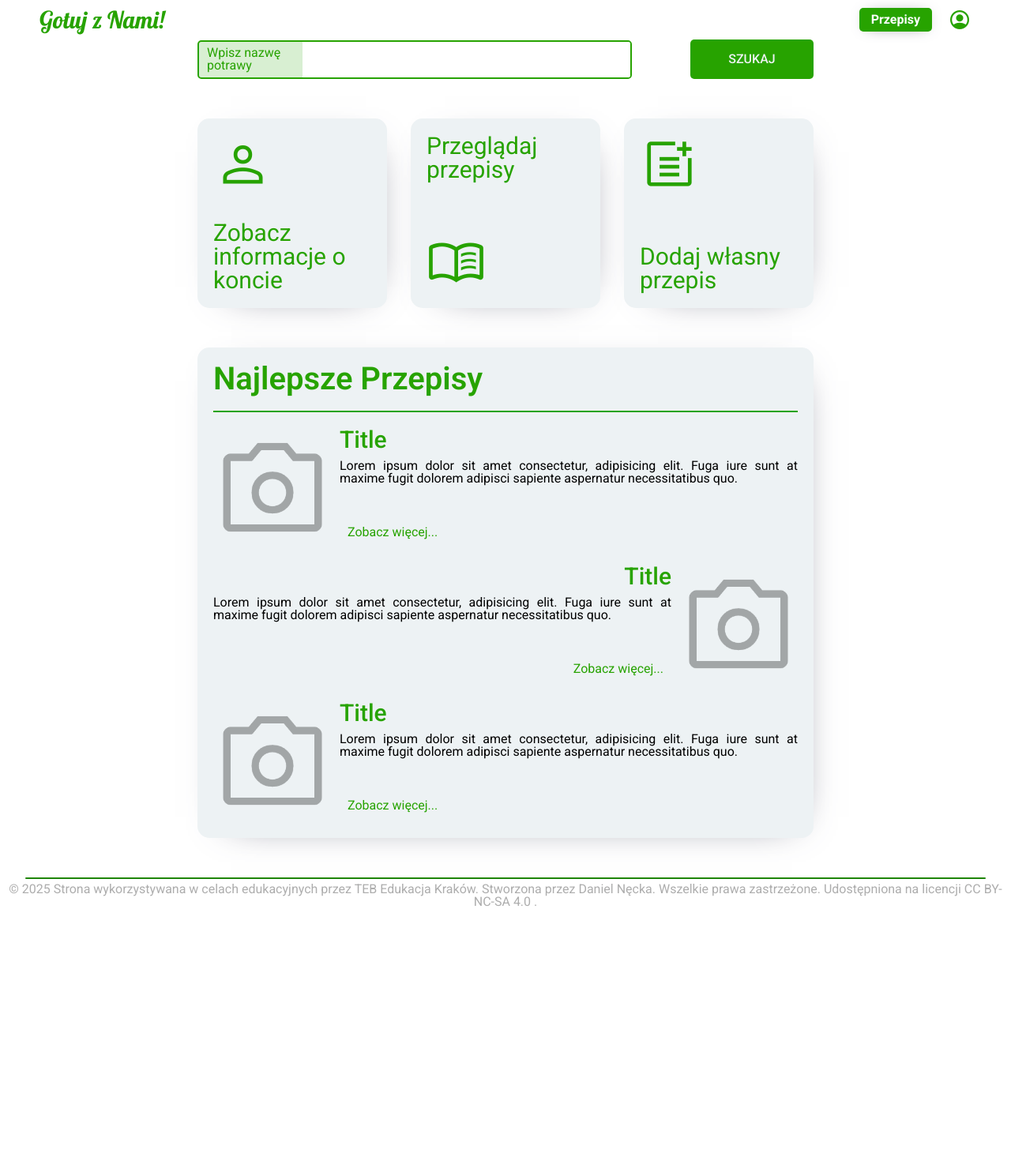
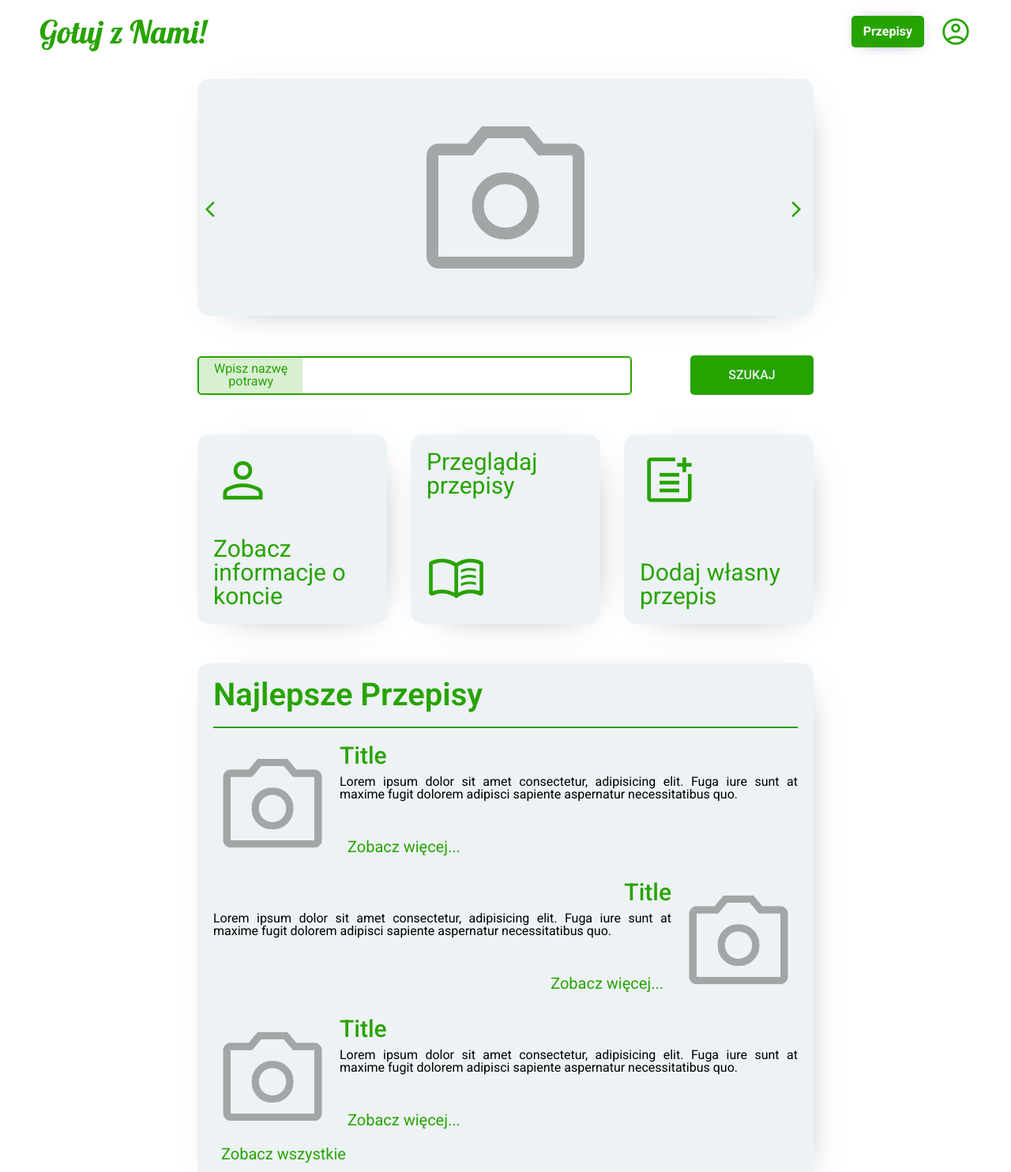
Before and after one commit to JaToExe/kitchenRecipes, a plain HTML site: page index.html in a window 1280 px wide. Shown: the top 1484 px of the page at 79% size. Before the commit the page ends 1155 px from the top, so only its background shows below. Drawn offline with nearby package versions, Linux system fonts and the light colour scheme.

Commit message:
ass slider structure

```diff
--- a/index.html
+++ b/index.html
@@ -30,6 +30,20 @@
 
     <main>
         <section class="content">
+            <div class="row">
+                <div class="silderBox">
+                    <div class="slide1 slide"></div>
+                    <div class="slide2 slide deActive"></div>
+                    <div class="slide3 slide deActive"></div>
+
+                    <div class="controlPanel">
+                        <span class="material-symbols-outlined">arrow_back_ios</span>
+
+                        <span class="material-symbols-outlined">arrow_forward_ios</span>
+                    </div>
+                </div>
+            </div>
+
             <div class="row">
                 <div class="searchBox">
                     <div class="searchDiv">
@@ -101,6 +115,8 @@
                                 <div class="seeMore">Zobacz więcej...</div>
                             </section>
                         </div>
+
+                        <p class="seeMore">Zobacz wszystkie</p>
                     </div>
                 </div>
             </div>
@@ -110,10 +126,14 @@
     <div class="separator"></div>
 
     <footer>
-        <p>&#169; 2025 Strona wykorzystywana w celach edukacyjnych przez TEB Edukacja Kraków. Stworzona przez Daniel Nęcka. Wszelkie prawa zastrzeżone. Udostępniona na licencji
-            <a href="https://creativecommons.org/licenses/by-nc-sa/4.0/" target="_blank">
-                CC BY-NC-SA 4.0
-            </a>.</p>
+        <p>
+            &#169; 2025 Daniel Nęcka. Wszelkie prawa zastrzeżone.
+
+            Niniejsza strona internetowa oraz wszystkie zawarte na niej treści są udostępniane wyłącznie do odczytu.
+            Zabrania się kopiowania, rozpowszechniania oraz wykorzystywania treści do korzyści   własnych bez uprzedniej, pisemnej zgody autora.
+
+            Kontakt: neckadaniel@gmail.com
+        </p>
     </footer>
 
 </body>
--- a/scss/_footer.scss
+++ b/scss/_footer.scss
@@ -16,11 +16,7 @@ footer {
 
     font-family: "Roboto", sans-serif;
 
-    a {
-        font-size: 16px;
-
-        text-decoration: none;
-
-        color: rgb(173, 173, 173);
-    }
+    padding-left: 20px;
+    padding-right: 20px;
+    box-sizing: border-box;
 }
--- a/scss/_header.scss
+++ b/scss/_header.scss
@@ -1,6 +1,6 @@
 header {
     width: 100%;
-    height: 50px;
+    height: 80px;
 
     padding-left: 50px;
     padding-right: 50px;
@@ -20,7 +20,7 @@ header {
         align-items: center;
 
         h1 {
-            font-size: 30px;
+            font-size: 40px;
 
             font-family: "Lobster", sans-serif;
 
@@ -43,7 +43,7 @@ header {
             p {
                 font-family: "Roboto", sans-serif;
 
-                height: 30px;
+                height: 40px;
                 padding-left: 15px;
                 padding-right: 15px;
 
@@ -72,13 +72,13 @@ header {
             }
 
             .material-symbols-outlined {
-                font-size: 30px;
+                font-size: 40px;
 
                 color: #27A300;
 
                 transition: background-color 0.7s, color 0.7s;
 
-                font-variation-settings: 'FILL' 1, 'wght' 400, 'GRAD' 0, 'opsz' 0 !important;
+
 
                 cursor: default;
             }
--- a/scss/_main.scss
+++ b/scss/_main.scss
@@ -21,6 +21,51 @@ main{
             gap: 30px;
 
             margin-top: 50px;
+
+            .silderBox {
+                width: 100%;
+                height: 300px;
+
+                background-color: #edf2f4;
+                box-shadow: 8px 8px 48px -35px rgba(66, 68, 90, 1);
+
+                margin-top: 50px;
+
+                border-radius: 15px;
+
+                .slide {
+                    width: 100%;
+                    height: 300px;
+
+                    background: url(../assets/camera.png) center;
+                    background-repeat: no-repeat;
+                }
+
+                .deActive {
+                    display: none;
+                }
+
+                .controlPanel {
+                    width: 100%;
+                    height: 50px;
+
+                    margin-top: -160px;
+
+                    padding-left: 10px;
+                    padding-right: 10px;
+                    box-sizing: border-box;
+
+                    color: #27A300;
+
+                    display: flex;
+                    justify-content: space-between;
+                    align-items: center;
+                }
+
+                .material-symbols-outlined {
+                    cursor: default;
+                }
+            }
 
             .searchBox {
                 width: 100%;
@@ -55,11 +100,15 @@ main{
                         color: #27A300;
                         background-color: #26a3002d;
 
+                        text-align: center;
+
                         font-weight: 400;
 
                         display: flex;
                         justify-content: center;
                         align-items: center;
+
+                        transition: background-color 0.7s, color 0.7s;
                     }
 
                     input{
@@ -72,20 +121,28 @@ main{
 
                         padding-left: 10px;
                         padding-right: 10px;
+
+                        transition: background-color 0.7s, color 0.7s;
                     }
 
                     input:focus {
                         outline: none;
+
+                        transition: background-color 0.7s, color 0.7s;
                     }
 
                     input[type="text"]:focus + label {
                         background-color: #edf2f44a !important;
+
+                        transition: background-color 0.7s, color 0.7s;
                     }
                 }
 
                 .searchDiv:focus-within {
                     border: solid 2px #edf2f4 !important;
                     outline: none;
+
+                    transition: background-color 0.7s, color 0.7s;
                 }
 
                 .searchBtn {
@@ -246,6 +303,7 @@ main{
                                 color: #edf2f4;
                             }
                         }
+
                     }
 
                     .recipe:nth-child(2n) {
@@ -266,6 +324,24 @@ main{
                             justify-content: end;
                         }
                     }
+
+                    .seeMore {
+                        padding: 10px;
+                        color: #27A300;
+
+                        font-size: 20px;
+
+                        border-radius: 5px;
+
+                        transition: background-color 0.7s, color 0.7s;
+
+                        cursor: default;
+                    }
+
+                    .seeMore:hover {
+                        background-color: #27A300;
+                        color: #edf2f4;
+                    }
                 }
             }
         }
```
Also changed, not shown: css/style.css, 1 other file.
